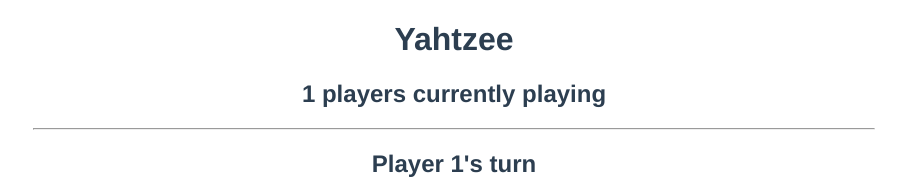
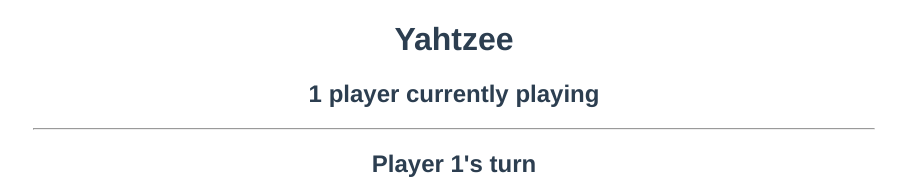
Before and after one commit to thebigdavec/yahtzee-vue, a Vue app: page / in a window 1280 px wide. Shown: the top 179 px of the page, without its empty margins (186-1093 px from the left). Built offline with nearby package versions, Linux system fonts and the light colour scheme.

Commit message:
Update App.vue
Correct plural for 'player' count in h2

```diff
--- a/src/App.vue
+++ b/src/App.vue
@@ -1,6 +1,9 @@
 <template>
   <h1 class="center">Yahtzee</h1>
-  <h2 class="center">{{ numberOfPlayers }} players currently playing</h2>
+  <h2 class="center">
+    {{ numberOfPlayers }} player{{ numberOfPlayers > 1 ? 's' : '' }} currently
+    playing
+  </h2>
   <hr />
   <h2 class="center">{{ currentUserNamePossessive }} turn</h2>
   <Dice v-if="!isGameOver" :dice="dice" @toggleHoldDie="toggleHoldDie" />
```
